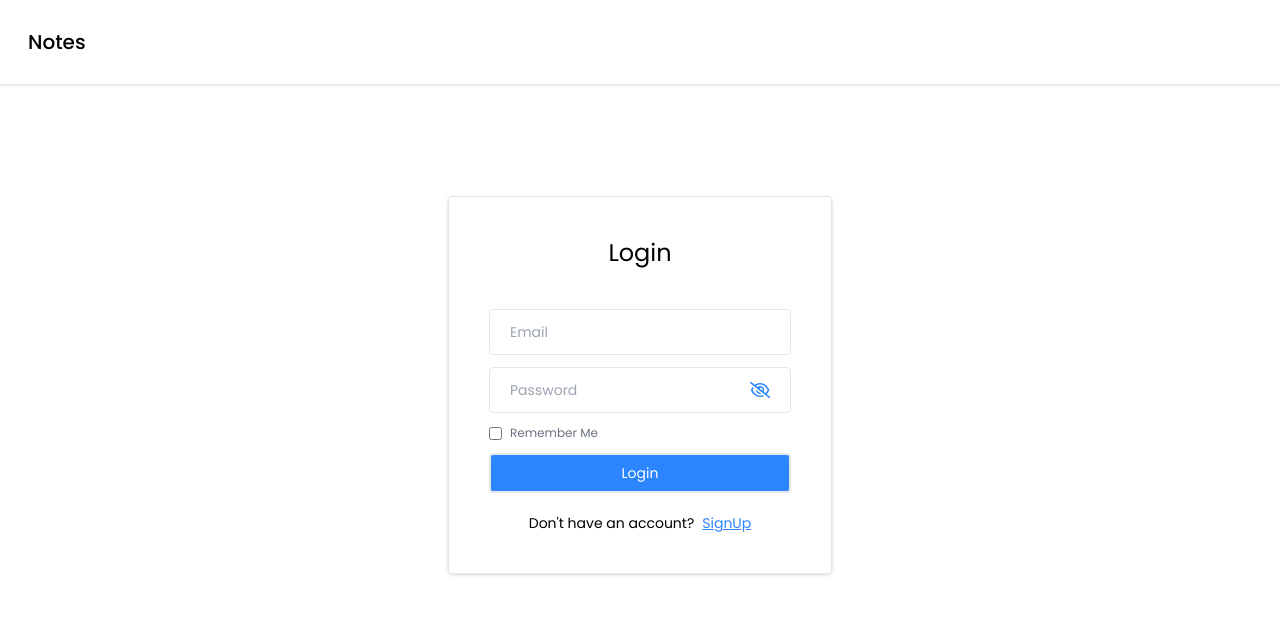
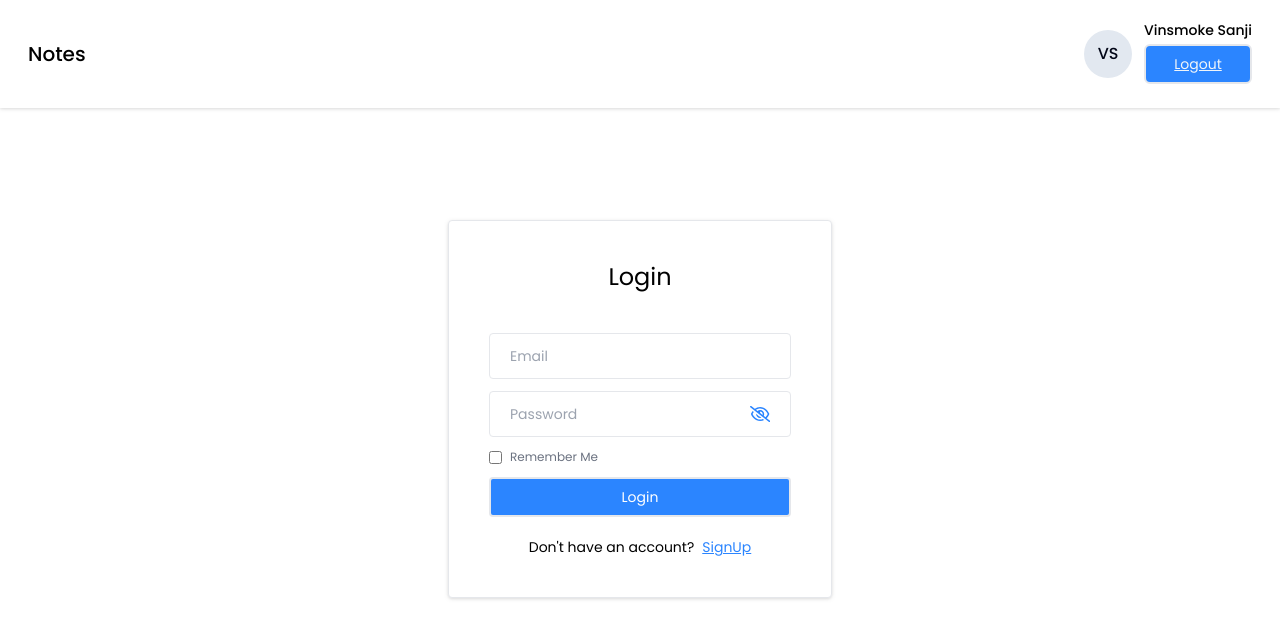
Before and after one commit to 0kishore007/note-app, a React (Vite) app in the folder Client/notes-app/: page /login in a window 1280 px wide. Shown: the top 638 px of the page. Built offline with nearby package versions, Linux system fonts and the light colour scheme.

Commit message:
feat: ProfileInfo component, helper.js

```diff
--- a/Client/notes-app/src/components/Navbar.jsx
+++ b/Client/notes-app/src/components/Navbar.jsx
@@ -1,9 +1,20 @@
 import React from 'react'
+import ProfileInfo from './ProfileInfo'
+import { useNavigate } from 'react-router-dom'
 
 const Navbar = () => {
+
+  const navigate = useNavigate();
+
+  const onLogout = () => {
+    navigate('/login');
+  }
+
   return (
     <div className='bg-white flex items-center justify-between py-5 px-7 drop-shadow'>
         <h1 className='text-xl font-medium text-black py-2'>Notes</h1>
+
+        <ProfileInfo onLogout={ onLogout} />
     </div>
   )
 }
--- /dev/null
+++ b/Client/notes-app/src/components/ProfileInfo.jsx
@@ -0,0 +1,19 @@
+import React from 'react'
+import { getInitials } from '../../utils/helper'
+
+const ProfileInfo = ({ onLogout }) => {
+  return (
+    <div className='flex gap-3 items-center'>
+        <div className='flex w-12 h-12 rounded-full font-medium bg-slate-200 text-slate-950 items-center justify-center font-medium'>
+            { getInitials("Vinsmoke Sanji") }
+        </div>
+
+        <div>
+            <div className='text-sm font-medium'>Vinsmoke Sanji</div>
+            <button className='btn-primary rounded-md text-sm underline text-slate-100' onClick={ onLogout }>Logout</button>
+        </div>
+    </div>
+  )
+}
+
+export default ProfileInfo
--- /dev/null
+++ b/Client/notes-app/utils/helper.js
@@ -0,0 +1,13 @@
+export const getInitials = (name) => {
+    if(!name) return "";
+
+    const words = name.split(" ");
+    let initials = "";
+
+    for(let i = 0; i < Math.min(words.length, 2); i++) {
+        initials += words[i][0];
+    }
+
+    return initials.toUpperCase();
+
+}
```
